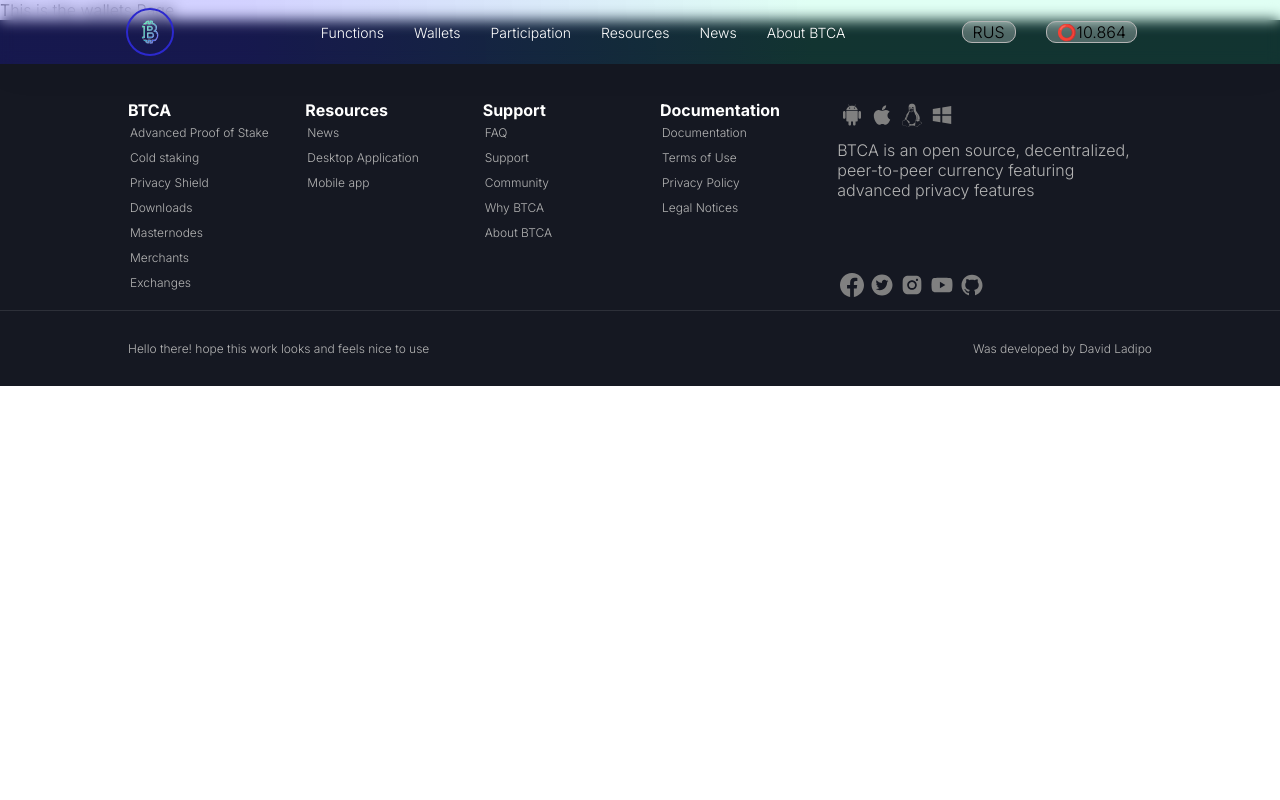
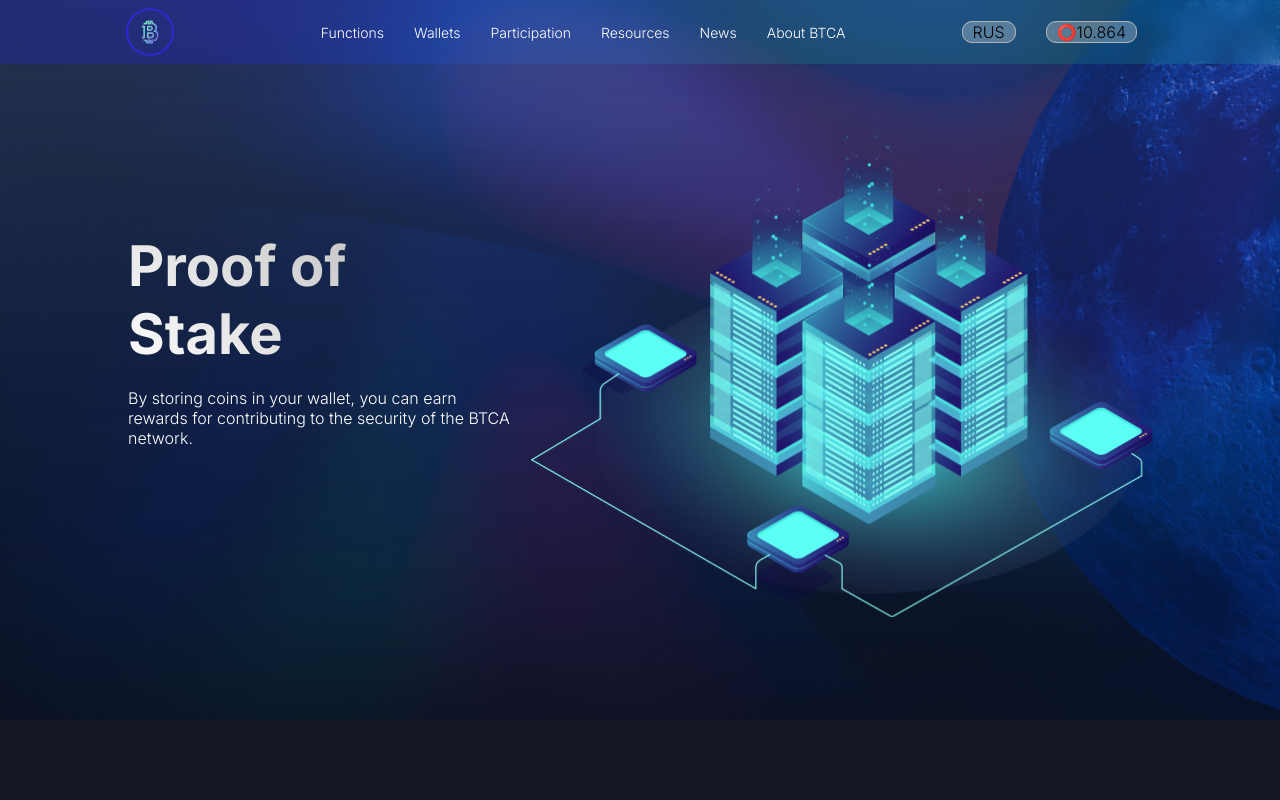
Before and after one commit to daols1/btcwebsite, a React (Vite) app: page /wallets in a window 1280 px wide. Shown: the top 800 px of the page. Built offline with nearby package versions, Linux system fonts and the light colour scheme.

Commit message:
Added content to the wallets page

```diff
--- /dev/null
+++ b/src/components/WalletsHero/WalletsHero.jsx
@@ -0,0 +1,35 @@
+import React from 'react'
+import './WalletsHero.scss'
+import { motion } from 'framer-motion'
+import wallimg from '../../assets/wallets/wallimg.png'
+
+function WalletsHero() {
+  return (
+
+    <div className='container homehero'>
+        <div>
+            <h1>Proof of Stake</h1>
+            <p>By storing coins in your wallet, you can earn rewards for contributing to the security of the BTCA network.</p>
+        </div>
+        <motion.img
+        src={wallimg}
+        alt=""
+        drag
+        initial={{
+            y:0,
+        }}
+        animate={{
+            y: ['-4em', '4em', '-4em'],
+            rotateX:[10, 0, 10],
+            rotateY:[10, 0, 10],
+        }}
+        transition={{
+            duration: 5,
+            repeat: Infinity,
+        }}
+        />
+    </div>
+  )
+}
+
+export default WalletsHero
--- a/src/pages/Wallets/Wallets.jsx
+++ b/src/pages/Wallets/Wallets.jsx
@@ -1,10 +1,11 @@
 import React from 'react'
 import Loader from '../../components/Loader/Loader'
+import WalletsHero from '../../components/WalletsHero/WalletsHero'
 
 function Wallets() {
   return (
     <div>
-      This is the wallets Page
+      <WalletsHero />
     </div>
   )
 }
```
Also changed, not shown: src/assets/wallets/wallimg.png (added), src/components/WalletsHero/WalletsHero.scss (added).
